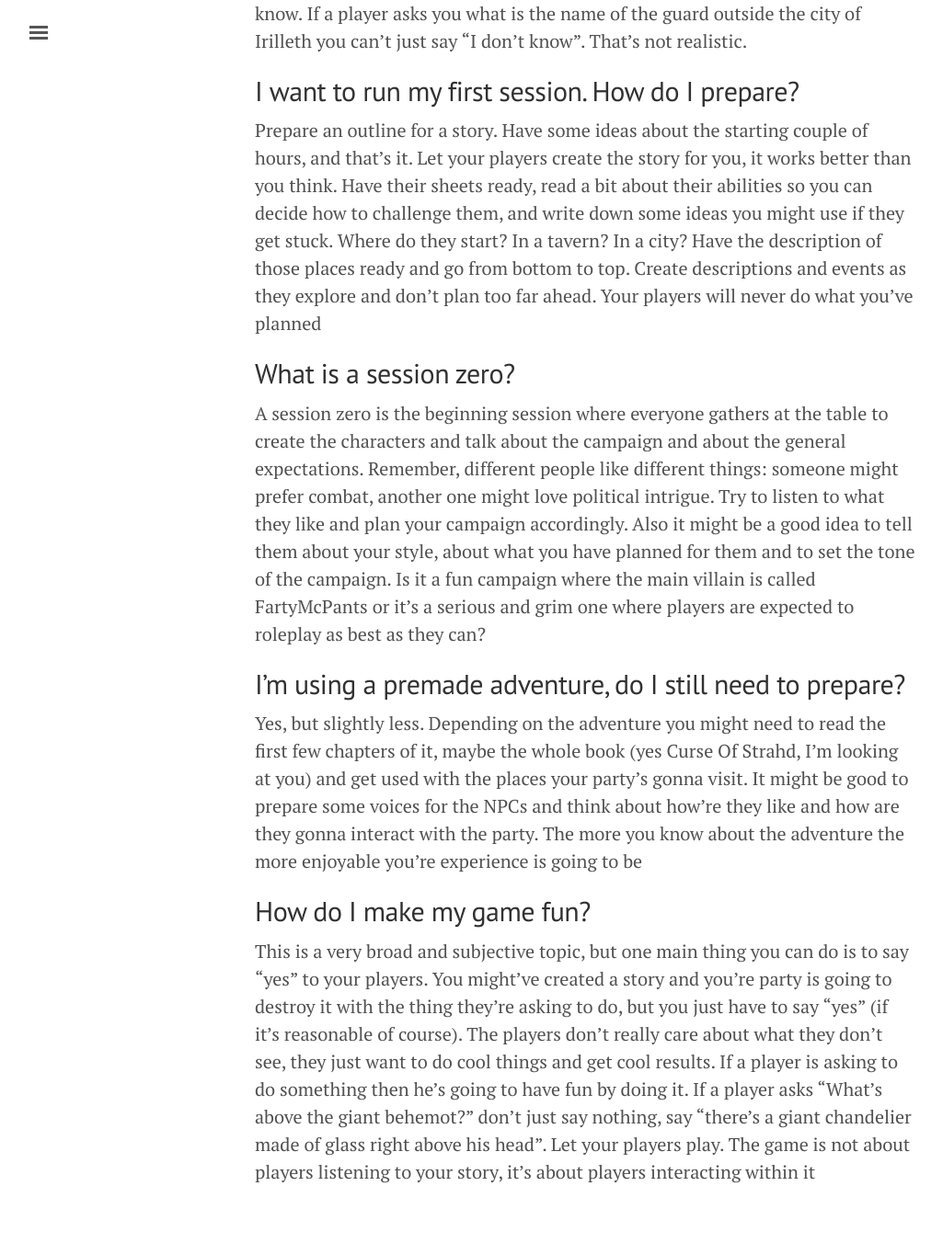
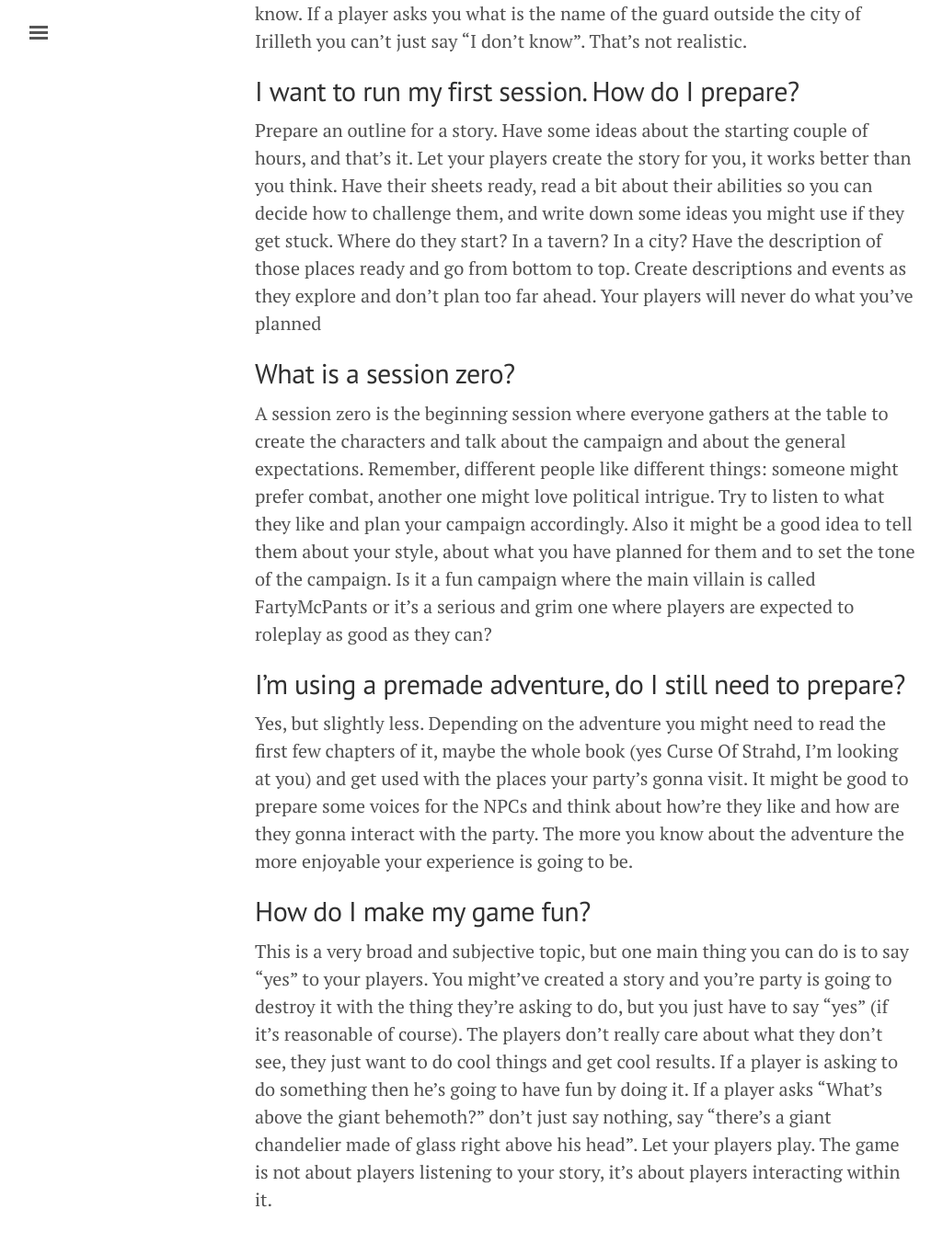
Before and after one commit to thevinter/thevinter.github.io, a Jekyll site: the page built from dm-guide.md, in a window 1280 px wide and 1400 px high, scrolled down 13196 px. Shown: the top 1352 px of the window at 92% size, without its empty margins (3-1028 px from the left). Built offline with Jekyll 4.4.1, drawn with Linux system fonts in a browser that asks for light colours; some of the changed text lies outside the part shown.

Commit message:
Fixed typos

```diff
--- a/dm-guide.md
+++ b/dm-guide.md
@@ -51,7 +51,7 @@ Not everyone has to read the rules; only the DM can do so and then explain the b
 
 Now you played a game or two and found out that you like the game. Where do we go from there? Well, now you can buy some books. The latest edition of the game is the 5th one, and pretty much all the relevant material online is about this edition (but some people like to play older editions as well, keep that in mind!). So you'll have to look online for some 5E Manuals.
 
-The first one you'll need to buy is the Player's Handbook (PHB for short). It contains everything you need to play, all the classes and the sub-classes, all the spells, the races etc. and it costs ~50$ (as of the writing of this article). You can buy it physical or digital, and you'll need only one copy, but it's better if you have more than one so you can pass it around easily.
+The first one you'll need to buy is the Player's Handbook (PHB for short). It contains everything you need to play, all the classes and the sub-classes, all the spells, the races etc. and it costs ~$50 (as of the writing of this article). You can buy it physical or digital, and you'll need only one copy, but it's better if you have more than one so you can pass it around easily.
 
 The next step, if you're a DM would be to buy the Monster Manual (MM) that contains a lot of monsters to populate your adventures, and the Dungeon Masters Guide (DMG) that gives a lot of tips on how to build your world and your adventure and gives some advanced and variant rules. Those two last books are entirely optional and are used only to enhance your game.
 
@@ -213,12 +213,12 @@ Prepare an outline for a story. Have some ideas about the starting couple of hou
 
 ## What is a session zero?
 
-A session zero is the beginning session where everyone gathers at the table to create the characters and talk about the campaign and about the general expectations. Remember, different people like different things: someone might prefer combat, another one might love political intrigue. Try to listen to what they like and plan your campaign accordingly. Also it might be a good idea to tell them about your style, about what you have planned for them and to set the tone of the campaign. Is it a fun campaign where the main villain is called FartyMcPants or it's a serious and grim one where players are expected to roleplay as best as they can?
+A session zero is the beginning session where everyone gathers at the table to create the characters and talk about the campaign and about the general expectations. Remember, different people like different things: someone might prefer combat, another one might love political intrigue. Try to listen to what they like and plan your campaign accordingly. Also it might be a good idea to tell them about your style, about what you have planned for them and to set the tone of the campaign. Is it a fun campaign where the main villain is called FartyMcPants or it's a serious and grim one where players are expected to roleplay as good as they can?
 
 ## I'm using a premade adventure, do I still need to prepare?
 
-Yes, but slightly less. Depending on the adventure you might need to read the first few chapters of it, maybe the whole book (yes Curse Of Strahd, I'm looking at you) and get used with the places your party's gonna visit. It might be good to prepare some voices for the NPCs and think about how're they like and how are they gonna interact with the party. The more you know about the adventure the more enjoyable you're experience is going to be
+Yes, but slightly less. Depending on the adventure you might need to read the first few chapters of it, maybe the whole book (yes Curse Of Strahd, I'm looking at you) and get used with the places your party's gonna visit. It might be good to prepare some voices for the NPCs and think about how're they like and how are they gonna interact with the party. The more you know about the adventure the more enjoyable your experience is going to be.
 
 ## How do I make my game fun?
 
-This is a very broad and subjective topic, but one main thing you can do is to say "yes" to your players. You might've created a story and you're party is going to destroy it with the thing they're asking to do, but you just have to say "yes" (if it's reasonable of course). The players don't really care about what they don't see, they just want to do cool things and get cool results. If a player is asking to do something then he's going to have fun by doing it. If a player asks "What's above the giant behemot?" don't just say nothing, say "there's a giant chandelier made of glass right above his head". Let your players play. The game is not about players listening to your story, it's about players interacting within it
+This is a very broad and subjective topic, but one main thing you can do is to say "yes" to your players. You might've created a story and you're party is going to destroy it with the thing they're asking to do, but you just have to say "yes" (if it's reasonable of course). The players don't really care about what they don't see, they just want to do cool things and get cool results. If a player is asking to do something then he's going to have fun by doing it. If a player asks "What's above the giant behemoth?" don't just say nothing, say "there's a giant chandelier made of glass right above his head". Let your players play. The game is not about players listening to your story, it's about players interacting within it.
```
Also changed, not shown: other parts of dm-guide.md (+9 -9 lines).
